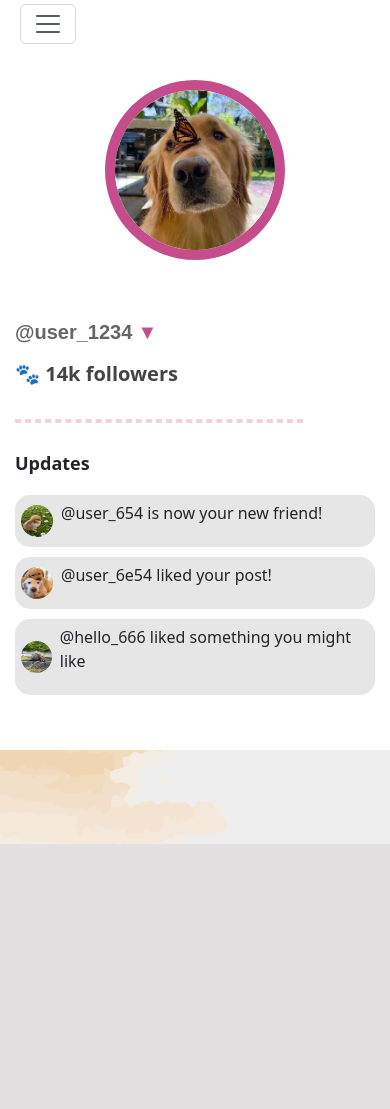
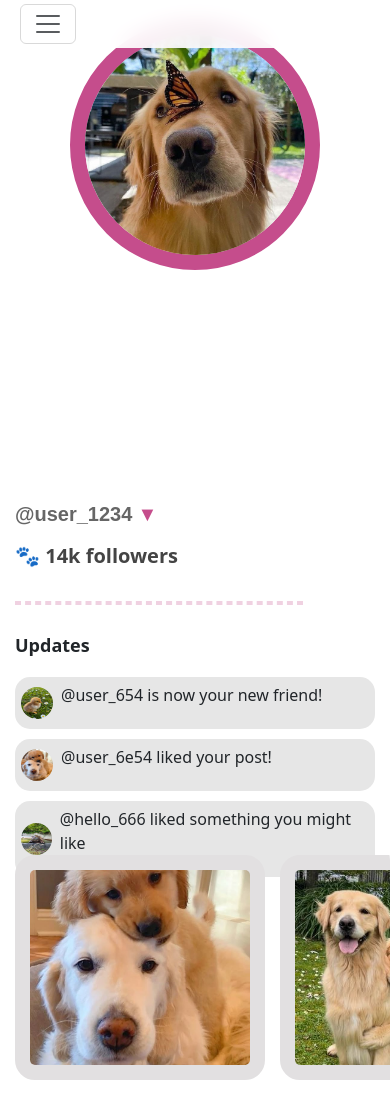
Before and after one commit to bellasiv/Interfaces-Desing, a React (Vite) app in the folder proyecto/proyecto/proyecto/: page /perfil in a window 390 px wide. Before the commit the page ends 844 px from the top, so only its background shows below. Built offline with nearby package versions, Linux system fonts and the light colour scheme.

Commit message:
almost finish user movile interface

```diff
--- a/proyecto/proyecto/proyecto/src/components/FotoPerfil.css
+++ b/proyecto/proyecto/proyecto/src/components/FotoPerfil.css
@@ -7,22 +7,42 @@
     display: flex;
     justify-content: center;
     align-items: center;
-    position: relative;
-    margin: 98px auto 0;
-}
 
-@media (max-width: 768px) {
-    .profile-picture {
-        width: 180px;
-        height: 180px;
-        border-width: 10px;
-        margin-top: 80px;
-    }
+    position: absolute;
+    top: 98px;
+    right: 280px;
+
+    /* clip-path: circle(50% at 60% 40%); */
 }
 
 .profile-picture img {
     width: 100%;
     height: 100%;
-    object-fit: cover;
+    object-fit: cover; /* Ensure this is set */
     object-position: center center;
 }
+
+@media (max-width: 1024px) {
+    .profile-picture {
+        width: 200px;
+        height: 200px;
+        position: absolute;
+        top: 70px; /* Ajusta la posición vertical para tablets */
+        right: 120px; /* Ajusta la posición horizontal para tablets */
+    }
+}
+
+@media (max-width: 768px) {
+    .profile-picture {
+        width: 250px;
+        height: 250px;
+        position: absolute;
+        margin-top: 50px;
+        margin-bottom: 20px;
+        top: 20px; /* Ajusta la posición vertical para móviles */
+        left: 50%;
+        transform: translateX(-50%); /* Centrado exacto */
+        margin: 0 auto; /* Backup para flex/grid padres */
+        border-radius: 50%;
+    }
+}
--- a/proyecto/proyecto/proyecto/src/components/InfoPerfil.css
+++ b/proyecto/proyecto/proyecto/src/components/InfoPerfil.css
@@ -3,18 +3,13 @@
     align-items: left;
     text-align: left;
     padding: 20px;
-    width: 100%;
-    max-width: 600px;
-    margin: 60px auto 50px;
+    width: 600px; /* Ajusta el ancho */
+    margin-left: 250px;
+    margin-top: 60px;
+    margin-bottom: 50px;
 }
 
-@media (max-width: 768px) {
-    .profile-info {
-        padding: 15px;
-        margin: 40px auto 30px;
-    }
-}
-
+/* Estilo para el nombre de usuario */
 .username {
     font-size: 25px;
     font-weight: bold;
@@ -23,44 +18,27 @@
     margin-bottom: 20px;
 }
 
-@media (max-width: 768px) {
-    .username {
-        font-size: 20px;
-        margin-bottom: 15px;
-    }
-}
-
 .dropdown-icon {
     color: #C54D8C;
     margin-left: 5px;
 }
 
+/* Estilo para seguidores */
 .followers {
     font-size: 25px;
     color: #444;
     margin-bottom: 50px;
 }
 
-@media (max-width: 768px) {
-    .followers {
-        font-size: 20px;
-        margin-bottom: 30px;
-    }
-}
-
+/* Línea divisoria */
 .divider {
     width: 60%;
     border: 2px dashed #C54D8C;
-    margin: 10px 0 50px;
+    margin: 10px 0;
+    margin-bottom: 50px;
 }
 
-@media (max-width: 768px) {
-    .divider {
-        width: 80%;
-        margin: 10px 0 30px;
-    }
-}
-
+/* Sección de actualizaciones */
 .updates-title {
     font-size: 18px;
     font-weight: bold;
@@ -88,6 +66,26 @@
 }
 
 @media (max-width: 768px) {
+    .profile-info {
+        padding: 15px;
+        margin: 40px auto 30px;
+    }
+
+    .username {
+        font-size: 20px;
+        margin-bottom: 15px;
+    }
+
+    .followers {
+        font-size: 20px;
+        margin-bottom: 30px;
+    }
+
+    .divider {
+        width: 80%;
+        margin: 10px 0 30px;
+    }
+
     .update {
         padding: 6px;
         margin-bottom: 10px;
@@ -98,4 +96,5 @@
         height: 32px;
         margin-right: 8px;
     }
+
 }
--- a/proyecto/proyecto/proyecto/src/components/PostLateral.css
+++ b/proyecto/proyecto/proyecto/src/components/PostLateral.css
@@ -1,53 +1,34 @@
+/* Custom scrollbar styles */
 .image-scroll-container {
     width: 290px;
     height: 500px;
     overflow-y: auto;
-  position: fixed;
+    position: absolute;
     top: 120px;
-  left: calc(256px + 230px);
+    left: 100px;
     padding: 5px;
     border-radius: 50px;
-}
 
-@media (max-width: 1200px) {
-  .image-scroll-container {
-    width: 250px;
-    left: calc(256px + 200px);
-  }
-}
-
-@media (max-width: 992px) {
-  .image-scroll-container {
-    width: 220px;
-    left: calc(256px + 180px);
-  }
-}
-
-@media (max-width: 768px) {
-  .image-scroll-container {
-    display: none;
-  }
-}
-
-.image-scroll-container::-webkit-scrollbar {
+    /* Webkit scrollbar styles */
+    &::-webkit-scrollbar {
       width: 10px;
     }
 
-.image-scroll-container::-webkit-scrollbar-track {
+    &::-webkit-scrollbar-track {
       background: #f1f1f1;
       border-radius: 10px;
     }
 
-.image-scroll-container::-webkit-scrollbar-thumb {
+    &::-webkit-scrollbar-thumb {
       background: #ff8833;
       border-radius: 10px;
     }
 
-.image-scroll-container::-webkit-scrollbar-thumb:hover {
+    &::-webkit-scrollbar-thumb:hover {
       background: #a76f44;
     }
 
-.image-scroll-container {
+    /* Firefox scrollbar styles */
     scrollbar-width: thin;
     scrollbar-color: #bc0394 #f1f1f1;
   }
@@ -66,16 +47,49 @@
     border-radius: 20px;
   }
 
-@media (max-width: 1200px) {
-  .image-item {
-    width: 220px;
-    height: 200px;
+@media (max-width: 1024px) {
+  .image-scroll-container {
+    width: 250px; /* Ancho fijo */
+    height: 500px; /* Altura fija */
+    top: 100px; /* Ajusta la posición vertical para tablets */
+    left: 10px; /* Ajusta la posición horizontal para tablets */
+    padding: 10px; /* Espacio interno */
+    border-radius: 20px; /* Bordes redondeados */
+    overflow-x: hidden; /* Desactiva scroll horizontal */
   }
 }
 
-@media (max-width: 992px) {
+@media (max-width: 768px) {
+  .image-scroll-container {
+    width: auto; /* 250px (imagen) + 15px (borde izquierdo) + 15px (borde derecho) */
+    height: auto; /* Altura ajustable según contenido */
+    padding: 15px; /* Espacio interno igual al borde de las imágenes */
+    position: relative; /* Cambia de absolute a relative para flujo normal */
+    top: auto; /* Resetea posición */
+    left: auto; /* Resetea posición */
+    bottom: -840px; /* Lo coloca al final de su contenedor padre */
+    margin: 0 auto; /* Centrado horizontal */
+    border-radius: 20px; /* Coincide con el borde de las imágenes */
+    overflow-x: auto; /* Scroll horizontal */
+    display: flex;
+    justify-content: center; /* Centra contenido si es necesario */
+  }
+
+  .image-list {
+    display: flex;
+    flex-direction: row;
+    gap: 15px;
+    padding-bottom: 10px; /* Espacio para scroll */
+    width: 100%; /* Ajuste al contenedor padre */
+  }
+
   .image-item {
-    width: 190px;
-    height: 180px;
+    flex: 0 0 250px; /* Ancho fijo igual al original */
+    height: 225px; /* Altura fija */
+    aspect-ratio: 1/1; /* Opcional: si prefieres cuadrados */
+    scroll-snap-align: start;
+    object-fit: cover;
+    border: 15px solid #E2E0E1;
+    border-radius: 20px;
   }
 }
--- a/proyecto/proyecto/proyecto/src/components/PostLateral.jsx
+++ b/proyecto/proyecto/proyecto/src/components/PostLateral.jsx
@@ -4,11 +4,7 @@ import fotoUno from "../assets/fotoUno.jpg"
 import fotoDos from "../assets/fotoDos.jpg"
 import fotoTres from "../assets/fotoTres.jpg"
 
-const images = [
-  fotoUno,
-  fotoDos,
-  fotoTres,
-];
+const images = [fotoUno,fotoDos,fotoTres,];
 
 const FloatingImages = () => {
   return (
--- a/proyecto/proyecto/proyecto/src/pages/perfil.jsx
+++ b/proyecto/proyecto/proyecto/src/pages/perfil.jsx
@@ -1,5 +1,4 @@
 import React from "react";
-import { Container, Row, Col } from 'react-bootstrap';
 import Menu from "../components/menu.jsx";
 import FotoPerfil from "../components/FotoPerfil.jsx";
 import PostLateral from "../components/PostLateral.jsx";
@@ -7,20 +6,14 @@ import ProfileInfo from "../components/InfoPerfil.jsx";
 
 function Perfil({ profileImage, setProfileImage }) {
   return (
-    <Container fluid className="p-0">
+    <div className="perfil-container">
       <Menu />
-      <Row className="g-0">
-        <Col xs={12} md={4} lg={3}>
-          <FotoPerfil profileImage={profileImage} />
-        </Col>
-        <Col xs={12} md={8} lg={6}>
-          <ProfileInfo onImageUpdate={setProfileImage} />
-        </Col>
-        <Col lg={3} className="d-none d-lg-block">
-          <PostLateral />
-        </Col>
-      </Row>
-    </Container>
+      <FotoPerfil profileImage={profileImage} />
+      <PostLateral/>
+      <div style={{ display: "flex", justifyContent: "center", alignItems: "center", height: "100vh" }}>
+        <ProfileInfo onImageUpdate={setProfileImage} />
+      </div>
+    </div>
   );
 }
 
```
Also changed, not shown: proyecto/proyecto/proyecto/src/components/FotoPerfil.jsx (line endings or trailing spaces), proyecto/proyecto/proyecto/src/components/InfoPerfil.jsx (line endings or trailing spaces). Lines whose indentation alone changed are shown as unchanged.
